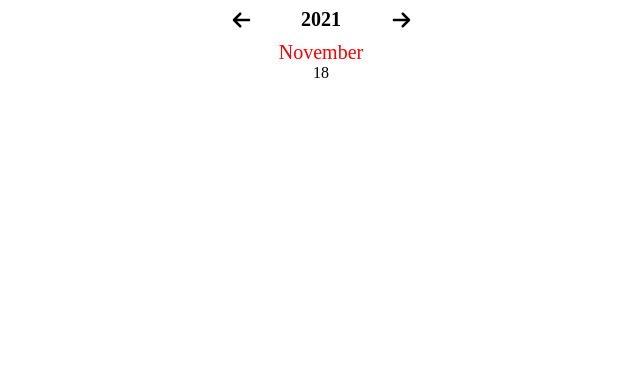
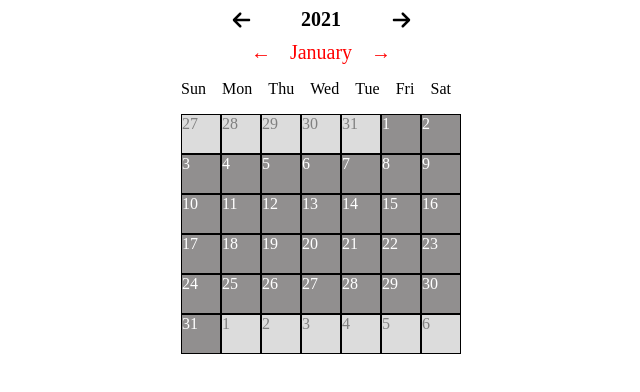
Before and after one commit to GulenkoAnastasia/calendar-app, a React (Create React App) app: page / in a window 1280 px wide. Shown: the top 392 px of the page, without its empty margins (319-959 px from the left). Built offline with nearby package versions, Linux system fonts and the light colour scheme.

Commit message:
calendar is almost done

```diff
--- a/src/components/App.js
+++ b/src/components/App.js
@@ -3,27 +3,30 @@ import { Year, Month, Day } from "./index.js";
 import "../styles.css"
 
 export const App = function() {
-  const [currentYear, setYear] = React.useState(2021)
+  const [currentYear, setYear] = React.useState(2021);
+  const [currentMonth, setMonth] = React.useState(0);
 
   const handleYearChange = function(yearNumber) {
     setYear(yearNumber);
   }
 
-  const date = new Date(currentYear, 10, 10);
-  const month = date.toLocaleString('default', { month: 'long' });
+  const date = new Date(currentYear, currentMonth, 10);
+  const month = date.toLocaleString('en', { month: 'long' });
+
+  const handleMonthChange = (month) => {
+    setMonth(month)
+
+  }
 
   return (
     <div className="app">
-      <Year
-      number={currentYear}
-      onYearChange={handleYearChange}
+      <Year number={currentYear} onYearChange={handleYearChange} />
+      <Month
+        number={currentMonth}
+        monthName={month}
+        onMonthChange={handleMonthChange}
       />
-      <Month
-      number={month}
-      />
-      <Day
-      number={18}
-      />
+      <Day currentDate={date} />
     </div>
   );
 }
--- /dev/null
+++ b/src/components/DaysName.jsx
@@ -0,0 +1,13 @@
+export const DaysName = () => {
+    return (
+            <ul className="dayName">
+                <li>Sun</li>
+                <li>Mon</li>
+                <li>Thu</li>
+                <li>Wed</li>
+                <li>Tue</li>
+                <li>Fri</li>
+                <li>Sat</li>
+            </ul>
+    )
+}
--- a/src/components/day.jsx
+++ b/src/components/day.jsx
@@ -1,7 +1,59 @@
+import { DaysName } from "./index"
+
 export const Day = (props) => {
+
+const days = {
+    date: {
+      currentDate: props.currentDate,
+      month: props.currentDate.getMonth(), //не знаю почему this не работает тут
+      year: props.currentDate.getFullYear(),
+    },
+    arrOfDaysInMonth: [],
+    arrOfDaysInPrevMonth: [],
+    arrOfDaysInNextMonth: [],
+  };
+
+ const cellsCount = 42;
+
+ const daysInCurrentMonth = new Date(days.date.year, days.date.month + 1, 0).getDate();
+ let daysInPrevMonth = new Date(days.date.year, days.date.month, 0).getDate();
+
+
+ let i = 1;
+ while (i < daysInCurrentMonth + 1) {
+    days.arrOfDaysInMonth.push(i);
+    i = i + 1;
+ }
+
+ let firstDayInMonth = new Date(days.date.year, days.date.month, 1).getDay();
+ while(firstDayInMonth > 0) {
+    days.arrOfDaysInPrevMonth.unshift(daysInPrevMonth);
+    firstDayInMonth = firstDayInMonth - 1;
+    daysInPrevMonth = daysInPrevMonth - 1;
+ }
+
+ const daysInNextMonth = cellsCount - days.arrOfDaysInMonth.length - days.arrOfDaysInPrevMonth.length;
+
+ let j = 1;
+ while(j <= daysInNextMonth) {
+    days.arrOfDaysInNextMonth.push(j);
+    j = j + 1;
+ }
+
  return (
-  <div>
-      {props.number}
-  </div>
- )
+   <div>
+     <DaysName></DaysName>
+     <div className="days">
+       {days.arrOfDaysInPrevMonth.map((day) => {
+         return <div className="cell grey">{day}</div>;
+       })}
+       {days.arrOfDaysInMonth.map((day) => {
+           return <div className="cell red">{day}</div>;
+       })}
+       {days.arrOfDaysInNextMonth.map((day) => {
+           return <div className="cell grey">{day}</div>;
+       })}
+     </div>
+   </div>
+ );
 }
--- a/src/components/month.jsx
+++ b/src/components/month.jsx
@@ -1,9 +1,19 @@
 import React from "react";
 
 export const Month = function(props) {
+    const handlePrevClick = () => {
+        props.onMonthChange(props.number - 1);
+    }
+
+    const handleNextClick = () => {
+        props.onMonthChange(props.number + 1);
+    }
+
     return (
-        <div style={{color: "red", fontSize: "20px"}}>
-            {props.number}
+        <div className="month">
+            <span onClick={handlePrevClick} style={{cursor: "pointer"}}>&#8592;</span>
+            {props.monthName}
+           <span onClick={handleNextClick} style={{cursor: "pointer"}}>&#8594;</span>
         </div>
 
     )
--- a/src/components/year.jsx
+++ b/src/components/year.jsx
@@ -9,11 +9,10 @@ export const Year = function(props) {
     }
 
     return (
-        <div>
-       <button onClick={handlePrevClick}></button>
-       <div style={{fontWeight: 600, fontSize: "20px"}}>{props.number}</div>
-       <button onClick={handleNextClick}></button>
-        </div>
-
-    )
+      <div className="year">
+        <button onClick={handlePrevClick}></button>
+        <div style={{ fontWeight: 600, fontSize: "20px" }}>{props.number}</div>
+        <button onClick={handleNextClick}></button>
+      </div>
+    );
 };
--- a/src/styles.css
+++ b/src/styles.css
@@ -1,9 +1,12 @@
+* {
+  box-sizing: border-box;
+}
 .app {
   display: flex;
   flex-direction: column;
   align-items: center;
 }
-.app div:first-child {
+.year {
     display: flex;
     justify-content: space-between;
     width: 200px;
@@ -18,7 +21,39 @@
   height: 23px;
 }
 
-.app button:last-child{
+.app button:last-child {
   background: url(./svg/arrow-right2.svg) center no-repeat;
   background-size: 23px 20px;
 }
+.dayName {
+  list-style: none;
+  display: flex;
+  width: 270px;
+  justify-content: space-between;
+  padding-inline-start: 0px;
+}
+.cell {
+  width: 40px;
+  height: 40px;
+  border: 1px solid black;
+}
+.grey {
+  background: gainsboro;
+  color: grey;
+}
+.red {
+  background: rgb(145, 143, 143);
+  color: white;
+}
+.days {
+  display: flex;
+  flex-wrap: wrap;
+  width: 280px;
+}
+.month{
+  color: red;
+  font-size: 20px;
+  display: flex;
+  width: 140px;
+  justify-content: space-between;
+}
```
Also changed, not shown: src/components/index.js (+4 -3 lines).
